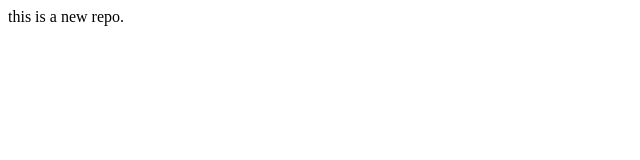
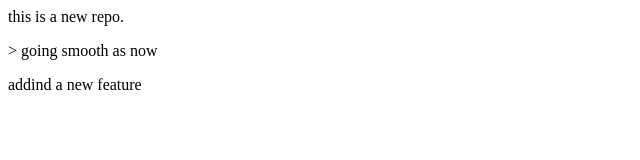
Before and after one commit to kks2807-bot/LocalRepo, a plain HTML site: page index.html in a window 1280 px wide. Shown: the whole page, without its empty margins (0-640 px from the left). Drawn offline with Linux system fonts and the light colour scheme.

Commit message:
Add Feature

```diff
--- a/index.html
+++ b/index.html
@@ -1 +1,3 @@
 <p>this is a new repo.</p>
+<p>> going smooth as now</p>
+<p>addind a new feature</p>
```
